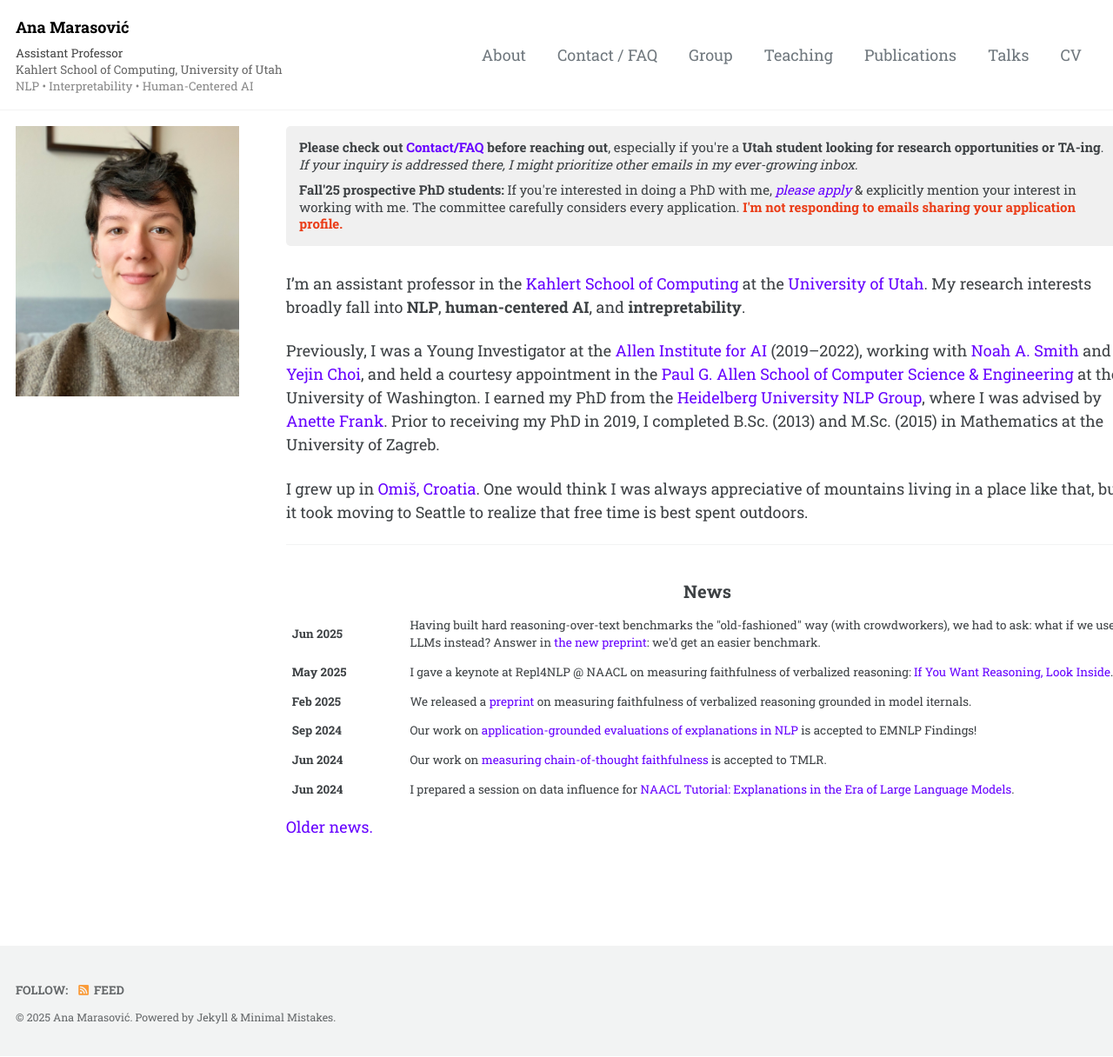
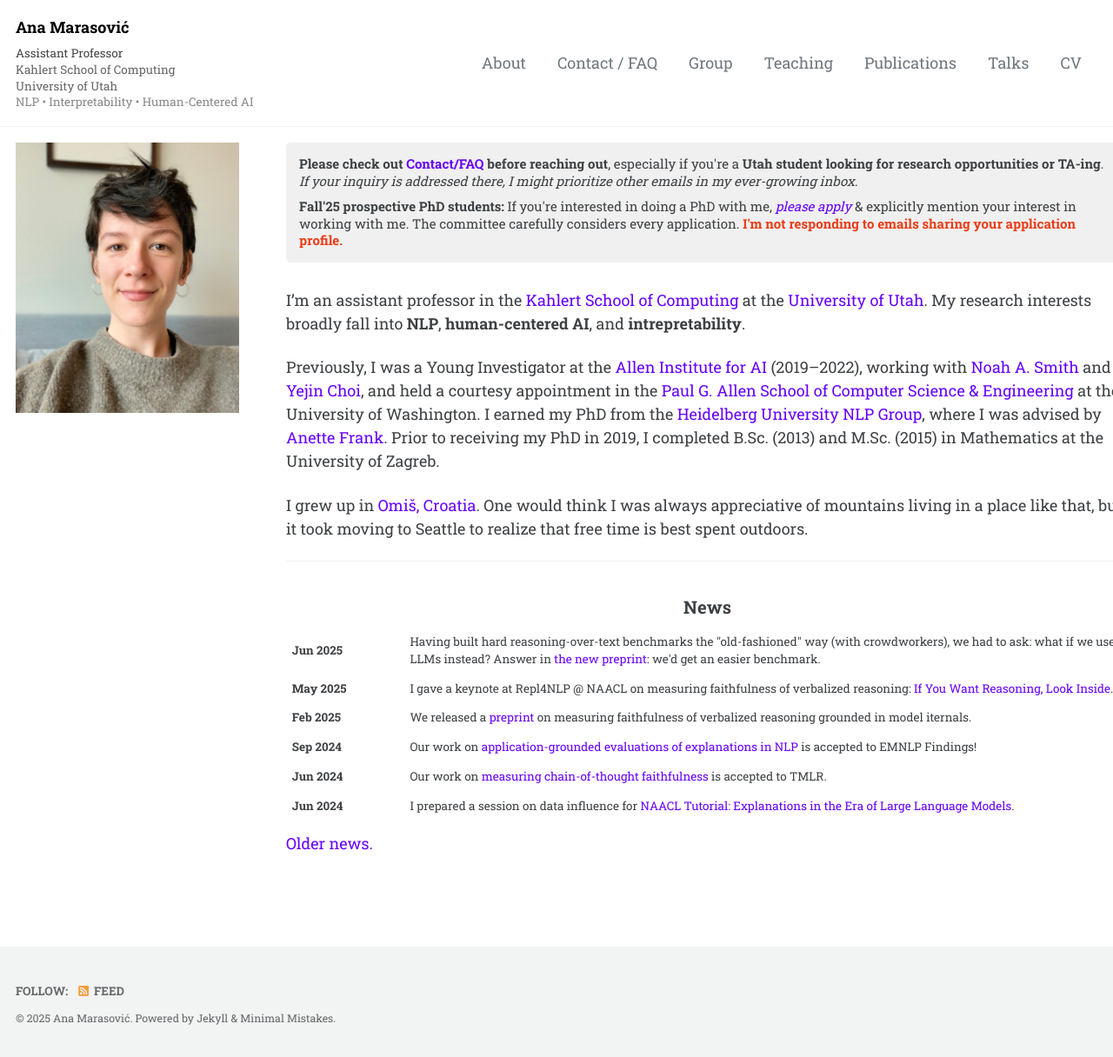
Before and after one commit to amarasovic/amarasovic.github.io, a Jekyll site: the page built from index.md, in a window 1280 px wide and 1216 px high. Shown: the whole window at 87% size. Built offline with Jekyll 4.4.1, drawn with Linux system fonts in a browser that asks for light colours; cached includes are drawn as plain includes; a script that is not in the unit is left out.

Commit message:
Put University of Utah on separate line in upper left
Split affiliation into two lines: "Kahlert School of Computing" and "University of Utah" with matching medium gray styling.

🤖 Generated with [Claude Code](https://claude.ai/code)

Co-Authored-By: Claude <noreply@anthropic.com>

```diff
--- a/_config.yml
+++ b/_config.yml
@@ -18,7 +18,7 @@ minimal_mistakes_skin    : "default" # "air", "aqua", "contrast", "dark", "dirt"
 locale                   : "en-US"
 title                    : "Ana Marasović"
 title_separator          : "-"
-subtitle                 : "<span class='title-line'>Assistant Professor</span><br><span class='affiliation-line'>Kahlert School of Computing, University of Utah</span><br><span class='research-line'>NLP • Interpretability • Human-Centered AI</span>" # site tagline that appears below site title in masthead
+subtitle                 : "<span class='title-line'>Assistant Professor</span><br><span class='affiliation-line'>Kahlert School of Computing</span><br><span class='university-line'>University of Utah</span><br><span class='research-line'>NLP • Interpretability • Human-Centered AI</span>" # site tagline that appears below site title in masthead
 name                     : "Ana Marasović"
 description              :
 url                      : https://amarasovic.github.io # the base hostname & protocol for your site e.g. "https://mmistakes.github.io"
--- a/assets/css/main.scss
+++ b/assets/css/main.scss
@@ -40,6 +40,10 @@ a {
 }
 
 .affiliation-line {
+  color: #666 !important;
+}
+
+.university-line {
   color: #666 !important;
 }
 
```
